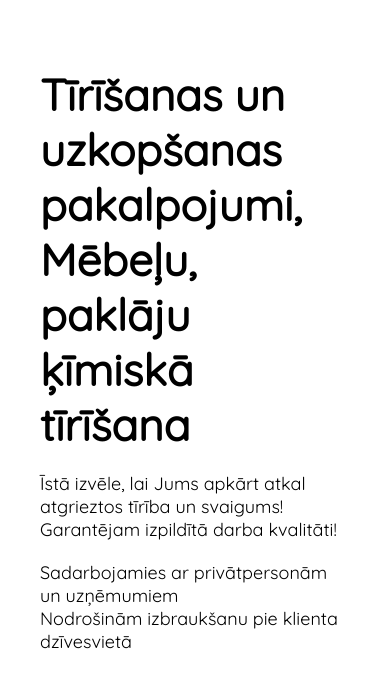
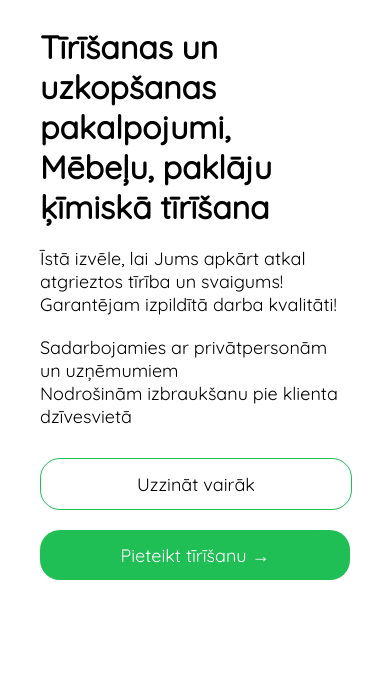
Before and after one commit to madzadev/solistiribai, a Gatsby site: page / in a window 390 px wide. Shown: the part 73-753 px from the top of the page. Built offline with nearby package versions, Linux system fonts and the light colour scheme; Gatsby itself is replaced by a stand-in of ours.

Commit message:
layout update

```diff
--- a/src/components/layout.scss
+++ b/src/components/layout.scss
@@ -28,3 +28,10 @@
   padding-bottom: 120px;
   box-sizing: border-box;
 }
+
+@media screen and (max-width: 540px) {
+  .content-wrapper {
+    padding-top: 0;
+    // margin-top: 0;
+  }
+}
--- a/src/pages/index.scss
+++ b/src/pages/index.scss
@@ -85,6 +85,10 @@
     height: auto;
   }
 
+  .hero-title {
+    font-size: 2rem;
+  }
+
   .hero-btn {
     margin: 0;
     margin-top: 20px;
```
